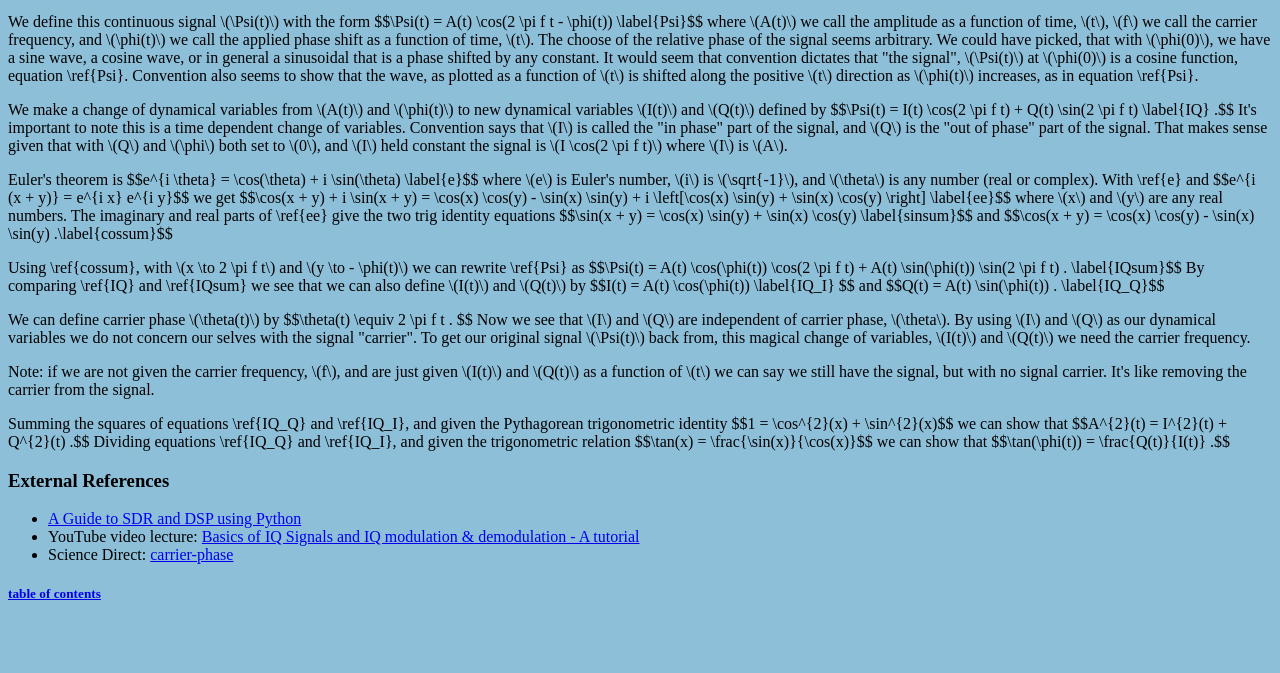
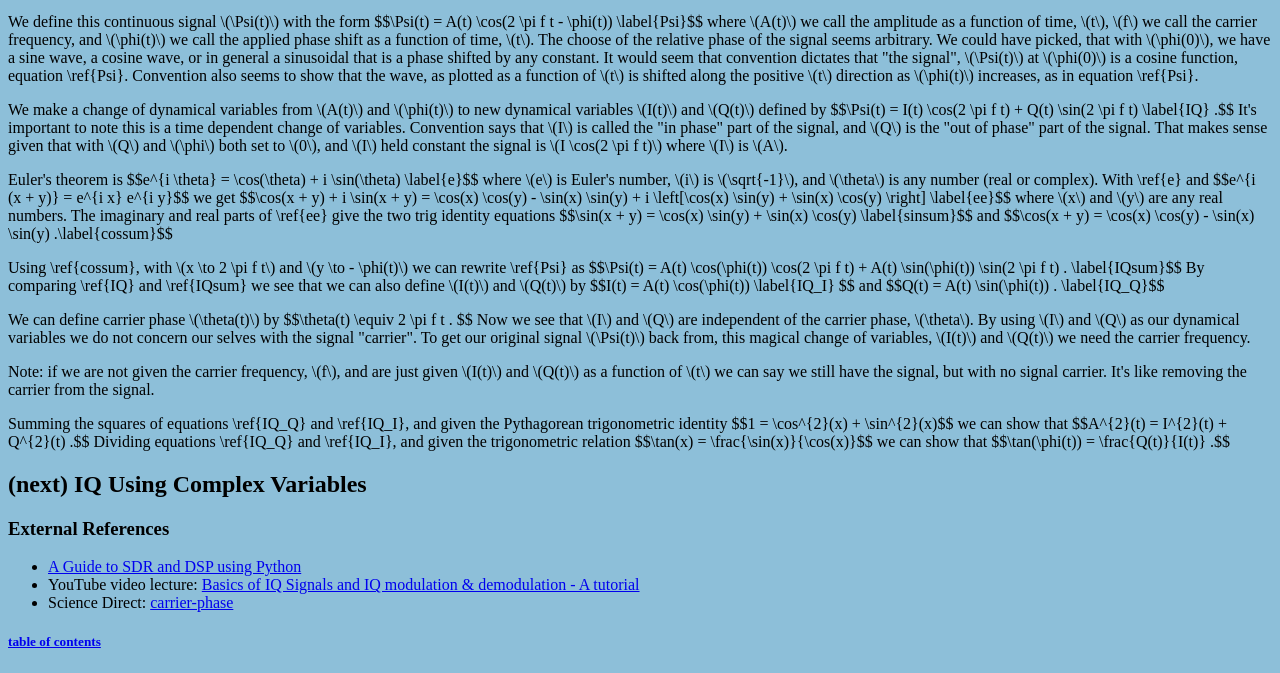
Before and after one commit to lanceman2/SDR_Tutor, a plain HTML site: page IQ_variables.html in a window 1280 px wide. Shown: the part 194-867 px from the top of the page. Before the commit the page ends 819 px from the top, so only its background shows below. Drawn offline with Linux system fonts and the light colour scheme.

Commit message:
Saving Work

```diff
--- a/IQ_variables.html
+++ b/IQ_variables.html
@@ -106,7 +106,7 @@
 
     $$\theta(t) \equiv 2 \pi f t . $$
 
-    Now we see that \(I\) and \(Q\) are independent of carrier phase,
+    Now we see that \(I\) and \(Q\) are independent of the carrier phase,
     \(\theta\).  By using \(I\) and \(Q\) as
     our dynamical variables we do not concern our selves with the
     signal "carrier".  To get our original signal \(\Psi(t)\) back
@@ -141,6 +141,9 @@
     $$\tan(\phi(t)) = \frac{Q(t)}{I(t)} .$$
 
 
+    <h2>(next) IQ Using Complex Variables</h2>
+
+
     <h3>External References</h3>
 
     <ul>
```
